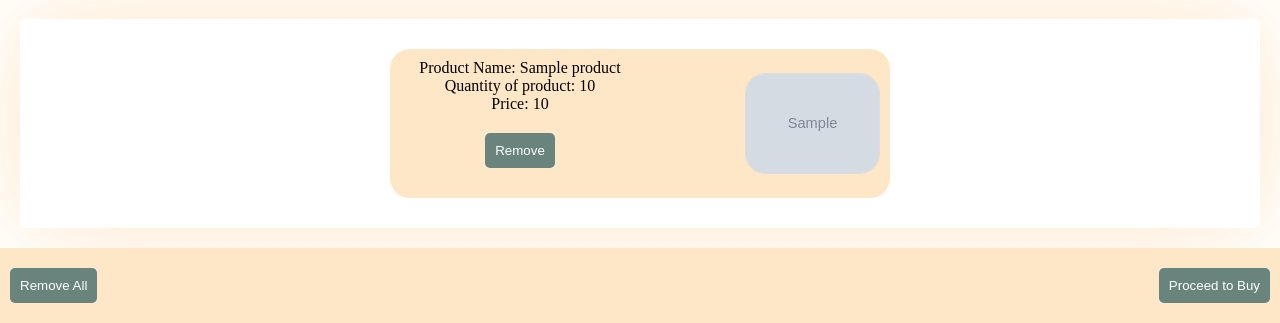
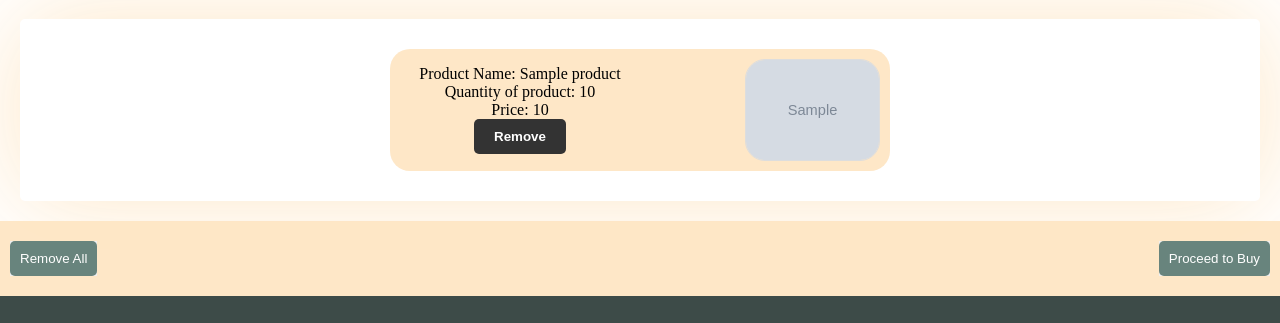
Before and after one commit to NanoTcodes/Shopping-Website, a Flask app: page /cart in a window 1280 px wide. Shown: the part 801-1124 px from the top of the page. After the commit the page ends 1097 px from the top, so only its background shows below. Run offline with Flask 3, Linux system fonts and the light colour scheme; the visitor is signed in with stand-in values (Sample User, id 1); tables that the repository leaves empty hold one stand-in row (values such as "Sample post"); grey boxes marked "Sample" are stand-in pictures; some libraries are stand-ins or nearby versions.

Commit message:
styled account

```diff
--- a/app.py
+++ b/app.py
@@ -15,7 +15,7 @@ app.config['UPLOAD_FOLDER'] = UPLOAD_FOLDER
 conn=mysql.connector.connect(
     host='localhost',
     user='root',
-    password='riddhi@2108',
+    password='tesla@2005',
     database="WEBSITE"
 )
 
--- a/static/style/cart.css
+++ b/static/style/cart.css
@@ -156,7 +156,32 @@ img {
     height: auto;
 }
 
-.remove-button,
+.remove-button{
+    background-color: #333;
+    color: white;
+    padding: 10px 20px;
+    border: none;
+    border-radius: 5px;
+    cursor: pointer;
+    font-weight: bold;
+    font-family: 'Montserrat', sans-serif;
+    font-style: normal;
+}
+
+.remove-button:hover{
+    background-color: transparent;
+    color: #333;
+    border:1px solid #333;
+}
+
+.remove-button a {
+    color: #fff;
+    text-decoration: none;
+}
+.remove-button:hover a {
+    color: #333;
+}
+
 .remall a,
 .buy_all a {
     background-color: rgba(48, 87, 78, 0.7);
@@ -170,7 +195,6 @@ img {
     transition: transform 0.3s ease-in-out; /* Add a smooth transition effect */
 }
 
-.remove-button:hover,
 .remall a:hover,
 .buy_all a:hover {
     transform: scale(1.1); /* Increase the size on hover */
--- a/templates/cart.html
+++ b/templates/cart.html
@@ -19,7 +19,7 @@
                 <a>Product Name: <a>{{ product[3] }}</a><br>
                 <a>Quantity of product: </a>{{ product[1] }}<br>
                 <a>Price: </a>{{ product[2] }}<br>
-                <div class="addtocart"><button class="remall"><a href ="{{ url_for('rem_from_cart', ProductId=product[0]) }}">Remove</a></button></div>
+                <div class="addtocart"><button class="remove-button"><a href ="{{ url_for('rem_from_cart', ProductId=product[0]) }}">Remove</a></button></div>
             </div>
             <div class="product-image-container">
                 <img class="product-image" src="{{ product[4] }}" alt="{{ product[0] }}">
```
Also changed, not shown: static/style/account.css (+9 -6 lines).
